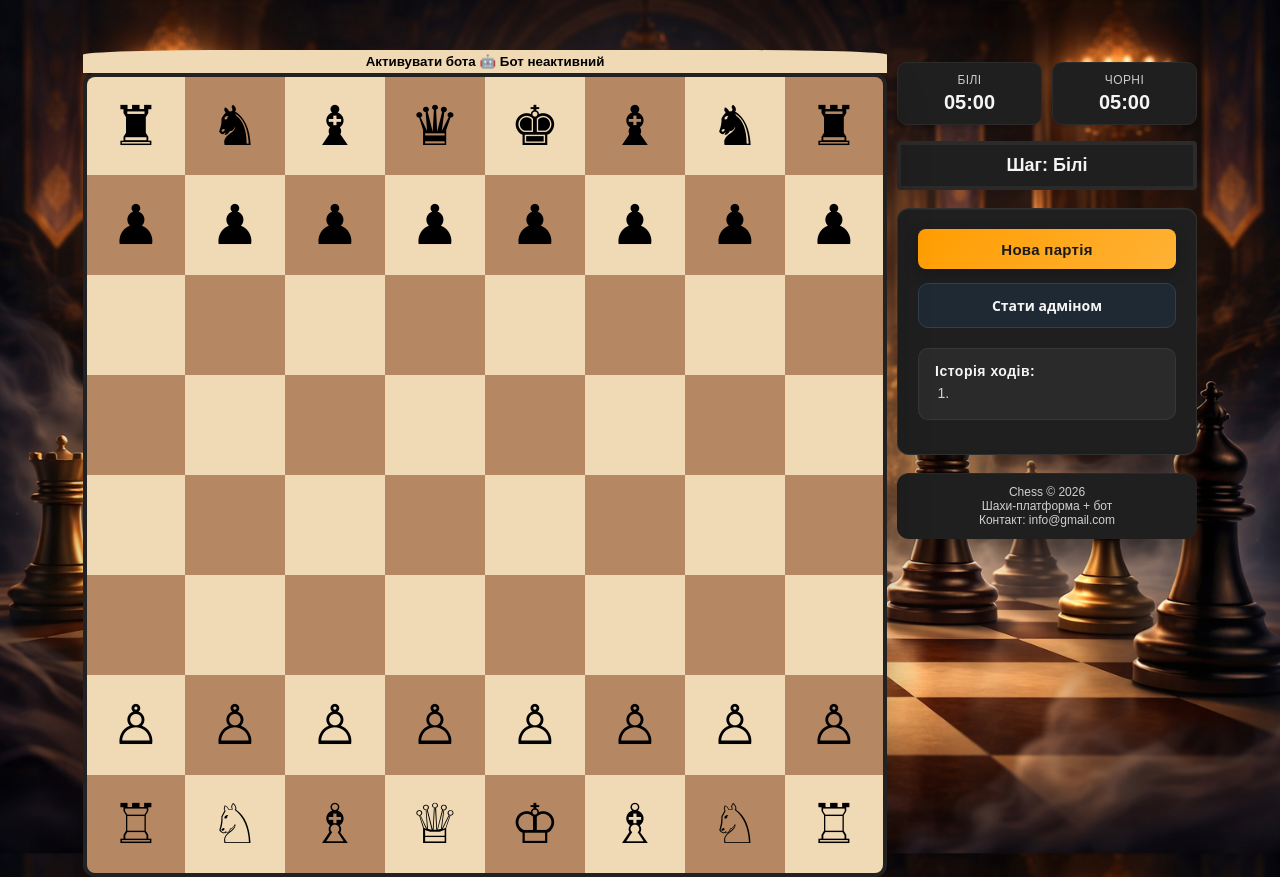
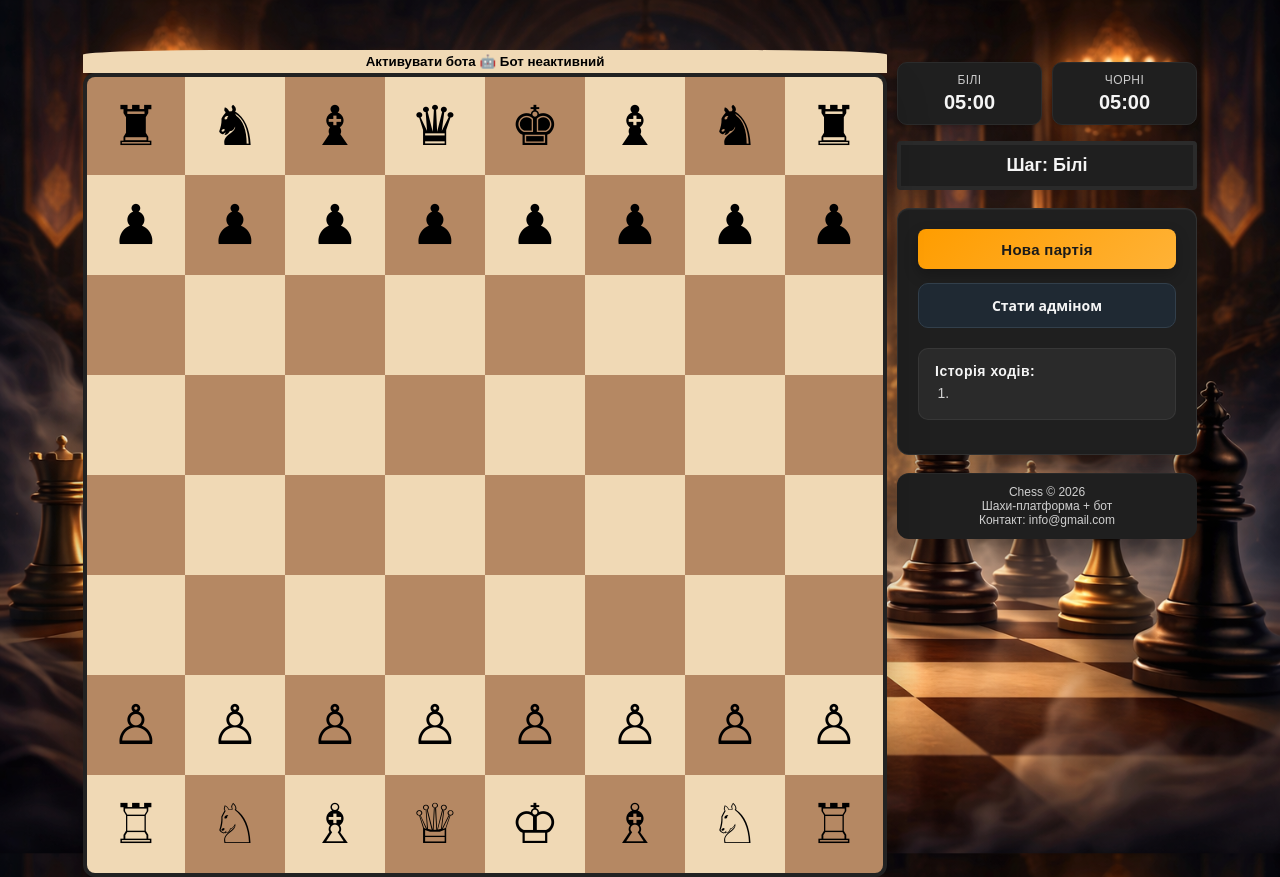
Before and after one commit to Plancy/Chess-exam, a React (Vite) app: page / in a window 1280 px wide. Built offline with nearby package versions, Linux system fonts and the light colour scheme.

Commit message:
Make first square light

```diff
--- a/src/components/BoardGrid.jsx
+++ b/src/components/BoardGrid.jsx
@@ -11,7 +11,7 @@ export default function BoardGrid({ board, selected, possibleMoves, handleSquare
                             const square = file + rank;
                             const fileIndex = files.indexOf(file);
                             const rankIndex = rank - 1;
-                            const isLight = (fileIndex + rankIndex) % 2 === 0;
+                            const isLight = (fileIndex + rankIndex) % 2 !== 0;
                             const isSelected = selected === square;
                             const isPossible = possibleMoves.includes(square);
                             const isKingInCheckSquare = isCheck && square === kingSquare;
```
